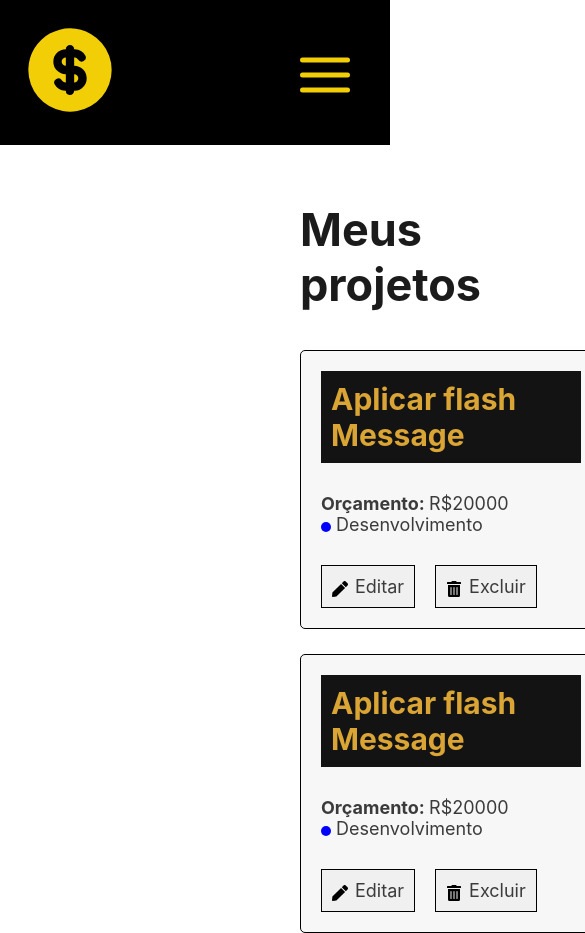
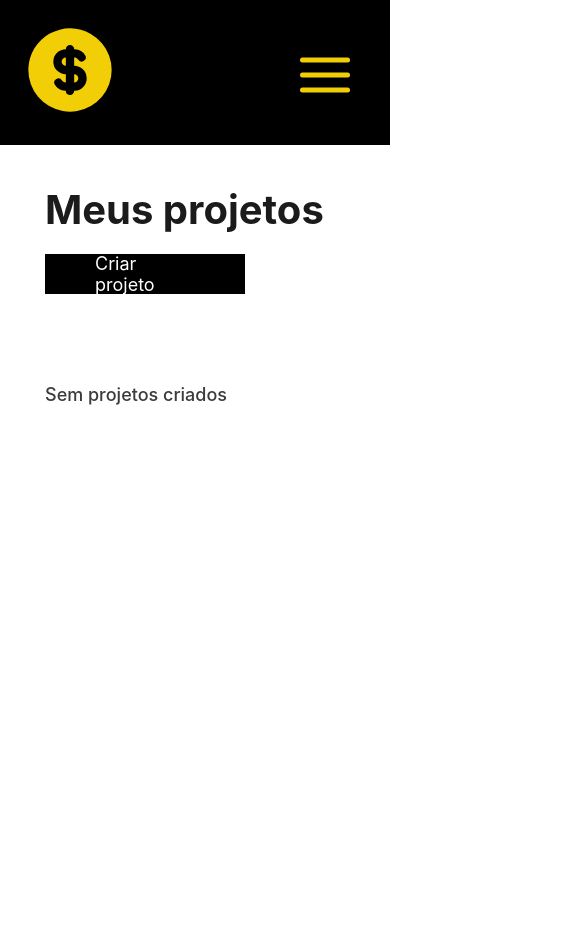
Before and after one commit to danrod278/Inicio-do-estudo-em-front-end, a React (Create React App) app: page /projetos in a window 390 px wide. Shown: the top 933 px of the page, 585 px wide, since content can reach past the window. After the commit the page ends 844 px from the top, so only its background shows below. Built offline with nearby package versions, Linux system fonts and the light colour scheme.

Commit message:
back-end pronto, falta só o resto de css, e responsividade

```diff
--- a/src/App.js
+++ b/src/App.js
@@ -15,7 +15,7 @@ function App() {
         <Route exact path="/" element={<Home/>} />
         <Route path="/novoprojeto" element={<NovoProjeto/>} />
         <Route path="/projetos" element={<Projetos/>} />
-        <Route path="/projeto/:id" element={<Editar/>}/>
+        <Route path="/projeto/:_id" element={<Editar/>}/>
 
       </Routes>
     </Router>
--- a/src/Components/Rotas/Editar.js
+++ b/src/Components/Rotas/Editar.js
@@ -1,23 +1,48 @@
-import React, { useState } from "react";
+import React, { useEffect, useState } from "react";
 import styles from "../styles/Editar.module.css"
 import Botao from "../componentes/Botao"
 import Input from "../componentes/Inputs"
 import Servico from '../componentes/Servico'
+import {buscaDados, editaProjeto} from "../utils/editarProjeto"
+import { useParams } from "react-router-dom";
+import FlashMessage from "../componentes/FlashMessage";
+import { criaNovoServico } from "../utils/manipularServicos";
 
 function Editar({nome, categoria, orc, orcAp, tipo}){
+    const {_id} = useParams()
+    const [popup, setPopup] = useState({})
+    const [mensagemService, setMensagemServices] = useState({})
 
+    //load inicial
+    const [nomeI, setNomeI] = useState()
+    const [orcamentoI, setOrcamentoI] = useState()
+    const [tipoI, setTipoI] = useState()
 
+    //criar
     const [edit, setEdit] = useState()
     const [name, setName] = useState()
-    const [orcamento, setOrcamento] = useState()
+    const [custo, setCusto] = useState()
+    const [desc, setDesc] = useState()
+
+    //mudar
+    const [mudaNome, setMudaNome] = useState()
+    const [mudaOrcamento, setmudaOrcamento] = useState()
+    const [mudaTipo, setMudaTipo] = useState("Infra")
+
+    //buttons
     const [stateButton, setStateButton] = useState("Editar")
     const [stateButtonService, setStateButtonService] = useState('Adicionar')
-    const mudaNome=(e)=>{
-        setName(e)
-    }
-    const mudaOrcamento = (e)=>{
-        setOrcamento(e)
-    }
+
+    //setar inputs
+
+    const funcSetmudarNome = (e)=> setMudaNome(e.target.value)
+    const funcSetmudarOrcamento = (e)=> setmudaOrcamento(e.target.value)
+    const funcSetName = (e)=> setName(e.target.value)
+    const funcSetCusto = (e)=> setCusto(e.target.value)
+    const funcSetDesc = (e)=> setDesc(e.target.value)
+    const funcSetTipo = (e) => setMudaTipo(e.target.value)
+
+    //buttons functions
     const mudaEdit = ()=>{
         if(stateButton=="Editar"){
             setEdit(true)
@@ -38,8 +63,58 @@ function Editar({nome, categoria, orc, orcAp, tipo}){
 
             setStateButtonService("Adicionar")
         }
-        console.log(stateButtonService)
 
+    }
+    const criaService = ()=>{
+
+        const statusSave = criaNovoServico(name, custo, desc, _id)
+        console.log(statusSave)
+        if(statusSave[1]>0){
+            setMensagemServices({estado:true, desc:statusSave[0], tipo:"sucesso"})
+                setTimeout(()=>{
+                    setMensagemServices({estado:false})
+            }, 4000)
+        }else{
+            setMensagemServices({estado:true, desc:statusSave[0], tipo:"erro"})
+                setTimeout(()=>{
+                    setMensagemServices({estado:false})
+            }, 4000)
+        }
+    }
+
+    //funções interativas
+    useEffect(()=>{
+        const projeto = buscaDados(_id)
+        if(projeto!=false){
+            setNomeI(projeto.nomePj)
+            setTipoI(projeto.tipoPj)
+            setOrcamentoI(projeto.orcamentoPj)
+            console.log(orc, tipo, nome)
+        }
+        console.log(projeto)
+
+    }, [_id])
+
+    const editarDados = () => {
+
+        if(mudaNome && mudaOrcamento && mudaTipo) {
+            var statusAtualizacao = editaProjeto(mudaNome, mudaOrcamento, mudaTipo, _id)
+            if(statusAtualizacao) {
+                setNomeI(mudaNome)
+                setTipoI(mudaTipo)
+                setOrcamentoI(mudaOrcamento)
+                setPopup({estado:true, desc:"Projeto atualizado com sucesso!", tipo:"sucesso"})
+                setTimeout(()=>{
+                    setPopup({popup:false})
+                }, 4000)
+            }
+        }
+        else {
+                setPopup({estado:true, desc:"Necessário preencher todos os campos!", tipo:"erro"})
+            setTimeout(()=>{
+                setPopup({popup:false})
+        }, 4000)
+        }
     }
 
     return(
@@ -47,13 +122,12 @@ function Editar({nome, categoria, orc, orcAp, tipo}){
             <div>
                 <div>
                     <div className={[styles.cabecalhos]}>
-                        <h1>Projeto: AprimoramensasaSto da inASASfra estrutura {nome}</h1>
+                        <h1>{nomeI} </h1>
                         <Botao desc={stateButton} fontSize={18} funcao={mudaEdit} height={40} width={160}/>
                     </div>
-                    <p><span>Categoria:</span> {categoria}</p>
-                    <p><span>Orçamento: </span>{orc}</p>
+                    <p><span>Orçamento: </span>{orcamentoI}</p>
                     <p><span>Orçamento aplicado: </span>{orcAp}</p>
-                    <p><span>Tipo: </span>{tipo}</p>
+                    <p><span>Tipo: </span>{tipoI}</p>
                     {
                         edit ? (
                             <div className={`${styles.divEdit} ${styles.forms}`}>
@@ -61,17 +135,18 @@ function Editar({nome, categoria, orc, orcAp, tipo}){
                                 <hr/>
                             </div>
                             <label>Nome do projeto</label>
-                            <Input instrucao="Escreva o nome do projeto" name="nome" type="text" setFunction={mudaNome}/>
+                            <Input instrucao="Escreva o nome do projeto" name="nome" type="text" setFunction={funcSetmudarNome}/>
                             <label>Orçamento</label>
-                            <Input type="number" instrucao="Valor separado para o projeto" name="orcamento" setFunction={mudaOrcamento}/>
+                            <Input type="number" instrucao="Valor separado para o projeto" name="orcamento" setFunction={funcSetmudarOrcamento}/>
                             <label>Tipo</label>
-                            <select name="tipo">
+                            <select name="tipo" onChange={funcSetTipo}>
                                 <option name="Infra">Infra</option>
                                 <option name="Desenvolvimento">Desenvolvimento</option>
                                 <option name="Design">Design</option>
                                 <option name="Planejamento">Planejamento</option>
                             </select>
-                            <Botao desc="Concluir" fontSize={18}  height={40} width={160}/>
+                            <FlashMessage desc={popup.desc} estado={popup.estado} tipo={popup.tipo} />
+                            <Botao desc="Concluir" fontSize={18}  height={40} width={160} funcao={editarDados}/>
                         </div>
                         ) :null
                     }
@@ -92,12 +167,13 @@ function Editar({nome, categoria, orc, orcAp, tipo}){
                         <div className={`${styles.forms}`}>
 
                             <label>Nome</label>
-                            <Input instrucao="Escreva o nome " name="nome" type="text" setFunction={mudaNome}/>
+                            <Input instrucao="Escreva o nome " name="nome" type="text" setFunction={funcSetName}/>
                             <label>Custo</label>
-                            <Input type="number" instrucao="Valor que ira custar" name="orcamento" setFunction={mudaOrcamento}/>
+                            <Input type="number" instrucao="Valor que ira custar" name="custo" setFunction={funcSetCusto}/>
                             <label>Descrição</label>
-                            <Input type="number" instrucao="Faça uma descrição breve" name="orcamento" setFunction={mudaOrcamento}/>
-                            <Botao desc="Criar" fontSize={18}  height={40} width={160}/>
+                            <Input type="text" instrucao="Faça uma descrição breve" name="desc" setFunction={funcSetDesc}/>
+                            <FlashMessage desc={mensagemService.desc} estado={mensagemService.estado} tipo={mensagemService.tipo} />
+                            <Botao desc="Criar" fontSize={18}  height={40} width={160} funcao={criaService}/>
                         </div>
                     ) :null
                 }
--- a/src/Components/Rotas/Projetos.js
+++ b/src/Components/Rotas/Projetos.js
@@ -8,6 +8,7 @@ import { useEffect, useState } from "react";
 function Projetos(){
     const [popup, setPopup] = useState()
     const location = useLocation()
+    const [projetos, setProjetos] = useState([])
     const {mensagem} = location.state || false
     console.log("mensagem",mensagem)
     const navigate = useNavigate()
@@ -28,25 +29,55 @@ function Projetos(){
         }
 
     }, [])
+    //recebedno dados do localStorage
+    useEffect(()=>{
+        const stringJSON = localStorage.getItem("projetos")
+        try {
+            const projetosJson = JSON.parse(stringJSON)
+            setProjetos(projetosJson)
+        } catch (error) {
+            console.log('erro ao passar dados para Json')
+        }
+    }, [])
+
+    //atualizar projetos quando um foi apagado
+    const atualizarProjetos = (projetos)=>setProjetos(projetos)
+
     return(
         <div className={styles.mainP}>
             <div>
                 <h2>Meus projetos</h2>
                 <Botao desc="Criar projeto" fontSize={18} funcao={Redirecionar} height={40} width={200} />
             </div>
-            <FlashMessage desc="Projeto criado com sucesso" tipo="sucesso" estado={popup}/>
+            {/* <FlashMessage desc="Projeto criado com sucesso" tipo="sucesso" estado={true}/> */}
 
             <div className={styles.div3}>
-                <ProjetoComponente codeCor="blue" id={1} nome="Aplicar flash Message" orcamento={20000} tipo="Desenvolvimento"/>
-                <ProjetoComponente codeCor="blue" id={1} nome="Aplicar flash Message" orcamento={20000} tipo="Desenvolvimento"/>
-                <ProjetoComponente codeCor="blue" id={1} nome="Aplicar flash Message" orcamento={20000} tipo="Desenvolvimento"/>
-                <ProjetoComponente codeCor="blue" id={1} nome="Aplicar flash Message" orcamento={20000} tipo="Desenvolvimento"/>
-                <ProjetoComponente codeCor="blue" id={1} nome="Aplicar flash Message" orcamento={20000} tipo="Desenvolvimento"/>
-                <ProjetoComponente codeCor="blue" id={1} nome="Aplicar flash Message" orcamento={20000} tipo="Desenvolvimento"/>
-                <ProjetoComponente codeCor="blue" id={1} nome="Aplicar flash Message" orcamento={20000} tipo="Desenvolvimento"/>
+
+            {
+                    projetos && projetos.length > 0 ? (
+                        projetos.map((projeto, index)=>{
+                            return (
+                                <ProjetoComponente
+                                orcamento={projeto.orcamentoPj}
+                                id={projeto._id}
+                                nome={projeto.nomePj}
+                                tipo={projeto.tipoPj}
+                                codeCor={projeto.codeCorPj}
+                                atualizarProjetos={atualizarProjetos}
+                                />
+                            )
+                        })
+                    ) : <>
+                        <p className={styles.noProjects}>Sem projetos criados</p>
+                    </>
+                }
+
             </div>
         </div>
     )
 }
 
 export default Projetos
+
+
+{/* <ProjetoComponente codeCor="blue" id={1} nome="Aplicar flash Message" orcamento={20000} tipo="Desenvolvimento"/> */}
--- a/src/Components/componentes/projetoComponente.js
+++ b/src/Components/componentes/projetoComponente.js
@@ -2,13 +2,19 @@ import styles from "../styles/projetoComponente.module.css"
 import { FaPen, FaTrashAlt  } from "react-icons/fa";
 import { FaCircle } from "react-icons/fa6";
 import { useNavigate } from 'react-router-dom'
-function ProjetoComponente({nome, orcamento, tipo, id, codeCor}){
+import apagarProjeto  from "../utils/apagarProjeto"
+import { useState } from "react";
+function ProjetoComponente({nome, orcamento, tipo, id, codeCor, atualizarProjetos}){
     const navigate = useNavigate()
+
     const RedirectToEdit = ()=>{
         console.log('clicou')
         navigate('/projeto/'+id)
     }
+    const apagarProjetoFunc = () => {
+        apagarProjeto(id, atualizarProjetos)
 
+    }
     return (
         <div className={styles.main}>
             <div className={styles.grandparent}>
@@ -17,9 +23,9 @@ function ProjetoComponente({nome, orcamento, tipo, id, codeCor}){
                     <p><span>Orçamento: </span>R${orcamento}</p>
                     <div><FaCircle  style={{color:codeCor}}/><p>{tipo}</p></div>
                 </div>
-                <div onClick={RedirectToEdit}>
-                    <div> <FaPen /><p>Editar</p></div>
-                    <div><FaTrashAlt/><p>Excluir</p></div>
+                <div >
+                    <div onClick={RedirectToEdit}> <FaPen /><p>Editar</p></div>
+                    <div onClick={apagarProjetoFunc} ><FaTrashAlt /><p>Excluir</p></div>
                 </div>
             </div>
         </div>
--- a/src/Components/styles/projetoComponente.module.css
+++ b/src/Components/styles/projetoComponente.module.css
@@ -1,4 +1,6 @@
-
+.main{
+    width:300px;
+}
 
 .grandparent{
     width:300px;
--- a/src/Components/styles/projetos.module.css
+++ b/src/Components/styles/projetos.module.css
@@ -1,18 +1,22 @@
 .mainP{
-    padding: 20px 300px 0 300px;
+    padding:20px;
     display: block;
+
+    margin: 0 auto
 }
 
 .mainP >div:nth-child(1){
     display: flex;
-    justify-content: space-between
+    justify-content: space-between;
+
 }
 
 .div3{
     padding: 0;
     display: grid;
     grid-template-columns: 1fr 1fr 1fr 1fr;
-    gap:25px
+    gap:25px;
+
 }
 
 h2{
@@ -22,9 +26,59 @@ h2{
 
 .mainP > div:nth-child(1) > div{
     margin-top:50px;
-    width: 190px;
-    height: 40px;
-    position: relative;
-    background-color: rgb(29, 29, 29);
-    transition: transform 0.3s ease;
 }
+
+
+@media (min-width:1320px){
+    .mainP{
+        width: 1275px;
+    }
+    .div3{
+        grid-template-columns: 1fr 1fr 1fr 1fr;
+    }
+}
+
+@media (max-width:1320px){
+    .mainP{
+        width: 950px;
+    }
+    .div3{
+        grid-template-columns: 1fr 1fr 1fr ;
+    }
+}
+
+@media (max-width:1010px){
+    .mainP{
+        width: 625px;
+    }
+    .div3{
+        grid-template-columns: 1fr 1fr ;
+    }
+}
+@media (max-width:675px){
+    .mainP{
+        width: 300px;
+    }
+    .div3{
+        grid-template-columns: 1fr ;
+    }
+    .mainP >div:nth-child(1){
+        display: block;
+        margin-bottom:40px
+    }
+    .mainP >div:nth-child(1) > h2{
+        font-size: 40px;
+        margin:20px 0 20px 0;
+    }
+
+    .mainP >div:nth-child(1) > div{
+
+        margin:20px 0 20px 0;
+    }
+
+}
+
+.noProjects{
+    font-weight: 500;
+    margin-top: 50px;
+}
--- /dev/null
+++ b/src/Components/utils/apagarProjeto.js
@@ -0,0 +1,15 @@
+function apagarProjeto(id, atualizarProjetos){
+    const stringProjetos = localStorage.getItem("projetos")
+    try {
+        const projetosJson = JSON.parse(stringProjetos)
+        const novosProjetos = projetosJson.filter(projeto => projeto._id !==id)
+
+        localStorage.setItem('projetos', JSON.stringify(novosProjetos))
+        console.log('apagou')
+        atualizarProjetos(novosProjetos)
+    } catch (error) {
+        console.log("Erro ao tentar apagar projeto")
+    }
+}
+
+export default apagarProjeto
--- /dev/null
+++ b/src/Components/utils/editarProjeto.js
@@ -0,0 +1,42 @@
+export const buscaDados = (_id)=>{
+    const stringJSON = localStorage.getItem("projetos") || "{}"
+    try{
+        const projetosJson = JSON.parse(stringJSON)
+        const projeto = projetosJson.filter(projeto => projeto._id==_id)
+        return projeto[0] || false
+    }catch (err){
+        console.log("Erro ao passar String de dados para JSON")
+    }
+}
+
+export const editaProjeto = (nome, orcamento, tipo, _id)=>{
+    const stringJSON = localStorage.getItem("projetos") || "{}"
+    try{
+
+        var codeCor;
+        const projetosJson = JSON.parse(stringJSON)
+
+        const projeto = projetosJson.filter(projeto => projeto._id==_id)
+        var projetosSemVelho = projetosJson.filter(projeto => projeto._id!==_id)
+
+        if(projeto[0].tipoPj=="Infra"){
+            codeCor="#ffb800"
+        }else if(projeto[0].tipoPj=="Desenvolvimento"){
+            codeCor="#0f7bcd"
+        }
+        else if(projeto[0].tipoPj=="Design"){
+            codeCor="#807bcd"
+        }
+        else if(projeto[0].tipoPj=="Planejamento"){
+            codeCor="#dadcd7"
+        }
+
+        const novoProjeto = {...projeto[0], nomePj:nome, orcamentoPj:orcamento, tipoPj:tipo}
+        console.log(novoProjeto)
+        projetosSemVelho.push(novoProjeto)
+        localStorage.setItem("projetos", JSON.stringify(projetosSemVelho))
+        return true
+    }catch (err){
+        console.log("Erro ao passar String de dados para JSON")
+    }
+}
--- /dev/null
+++ b/src/Components/utils/manipularServicos.js
@@ -0,0 +1,46 @@
+export const criaNovoServico = (nome, custo, desc, _id)=>{
+
+    if(!nome || !custo || !desc) return ["Necessário que todos os campos estejam preenchidos!", 0]
+    const stringJSON = localStorage.getItem("projetos")
+    try{
+        var projetosJson = JSON.parse(stringJSON)
+    }catch (err){
+        console.log("Erro ao passar String de dados para JSON",err)
+    }
+        var projeto = projetosJson.filter(projeto => projeto._id==_id)
+        projeto = projeto[0]
+        if("servicos" in projeto){
+            //verifica se é cabivel ao orçamento esse serviço
+            var cont=0
+            for(var i =0;i<projeto.servicos.length;i++){
+                cont = cont+ projeto.servicos[i].custo
+                console.log(cont)
+            }
+            console.log(cont, cont+Number(custo))
+            if((Number(custo)+cont)>projeto.orcamentoPj) return ['Necessário um custo menor!', 0]
+            //adiciona o serviço ao projeto
+            projeto.servicos.push({nome:nome, custo:Number(custo), desc:desc})
+
+            //elimina o projeto antigo e adiciona o novo
+            projetosJson = projetosJson.filter(projeto => projeto._id!==_id)
+            projetosJson.push(projeto)
+            //salva os projetos novamente
+            localStorage.setItem("projetos", JSON.stringify(projetosJson))
+            return ["Serviço criado com sucesso!", 1]
+        }else{
+            if(custo>projeto.orcamentoPj){
+                return ['Necessário um custo menor!', 0]
+            }
+            //cria o serviço
+            const novoProjeto = {...projeto, servicos:[{nome:nome, custo:Number(custo), desc:desc}]}
+
+            //remove  antigo projeto para adicionar o novo com o serviço
+            projetosJson = projetosJson.filter(projeto => projeto._id!==_id)
+            projetosJson.push(novoProjeto)
+            console.log(projetosJson)
+            localStorage.setItem("projetos", JSON.stringify(projetosJson))
+            return ["Serviço criado com sucesso!", 1]
+        }
+
+
+}
```
Also changed, not shown: src/Components/utils/salvaObjLocalStorage.js (+16 -2 lines).
